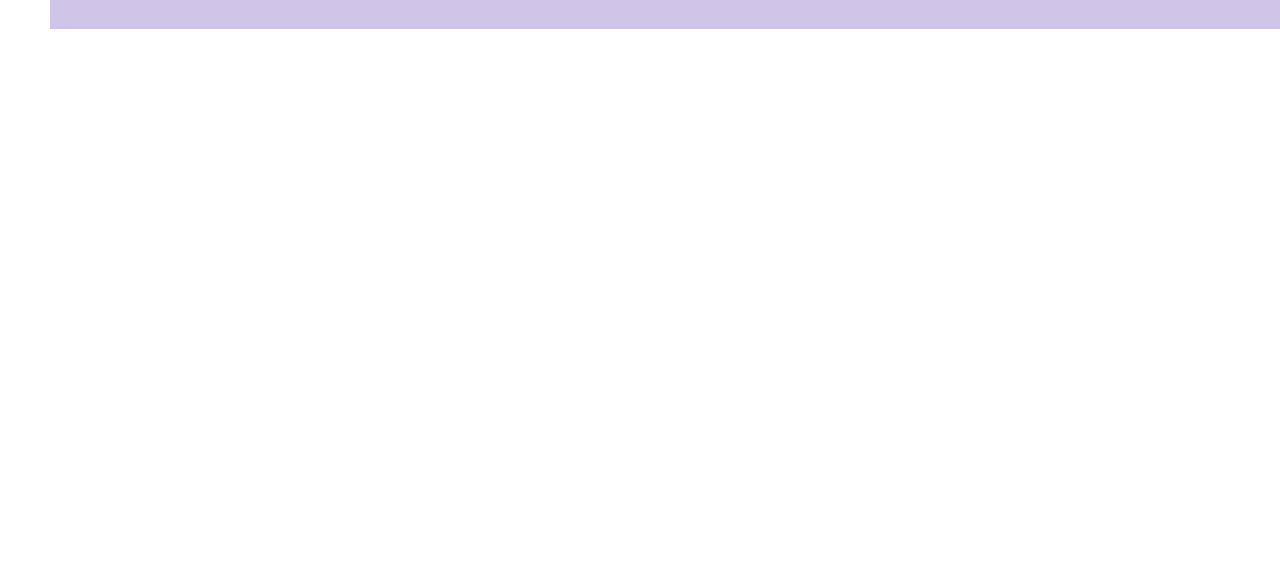
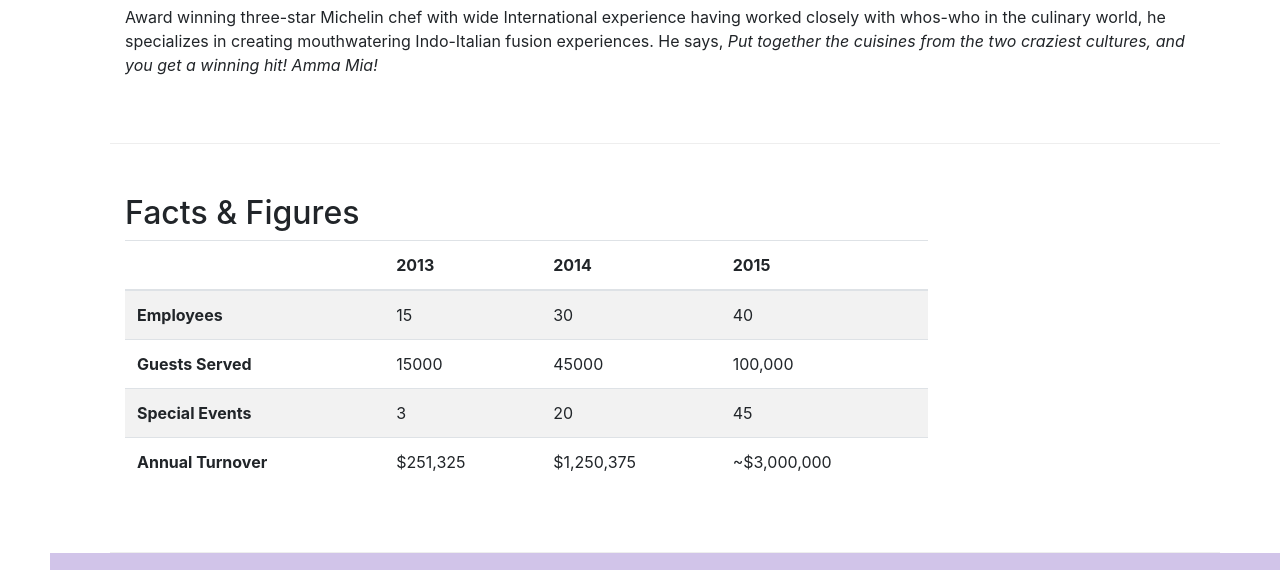
Before and after one commit to Semolski/bootstrap-test, a website: page aboutus.html in a window 1280 px wide. Shown: the part 1752-2322 px from the top of the page. Before the commit the page ends 1781 px from the top, so only its background shows below. Drawn offline with nearby package versions, Linux system fonts and the light colour scheme.

Commit message:
Bootstrap tables and cards

```diff
--- a/aboutus.html
+++ b/aboutus.html
@@ -62,7 +62,34 @@
                 <p>Started in 2010, Ristorante con Fusion quickly established itself as a culinary icon par excellence in Hong Kong. With its unique brand of world fusion cuisine that can be found nowhere else, it enjoys patronage from the A-list clientele in Hong Kong.  Featuring four of the best three-star Michelin chefs in the world, you never know what will arrive on your plate the next time you visit us.</p>
                 <p>The restaurant traces its humble beginnings to <em>The Frying Pan</em>, a successful chain started by our CEO, Mr. Peter Pan, that featured for the first time the world's best cuisines in a pan.</p>
             </div>
-            <div>
+            <div class="col-sm">
+                <div class="card">
+                    <h3 class="card-header bg-primary text-white">Facts At a Glance</h3>
+                    <div class="card-body">
+                        <dl class="row">
+                            <dt class="col-6">Started</dt>
+                            <dd class="col-6">3 Feb. 2013</dd>
+                            <dt class="col-6">Major Stake Holder</dt>
+                            <dd class="col-6">HK Fine Foods Inc.</dd>
+                            <dt class="col-6">Last Year's Turnover</dt>
+                            <dd class="col-6">$1,250,375</dd>
+                            <dt class="col-6">Employees</dt>
+                            <dd class="col-6">40</dd>
+                        </dl>
+                    </div>
+                </div>
+            </div>
+            <div class="col-12">
+                <div class="card card-body bg-light">
+                    <blockquote class="bootstrap">
+                        <p class="mb-0">You better cut the pizza in four pieces because I'm not hungry enough to eat six.</p>
+                        <footer class="blockquote-footer">Yogi Berra,
+                        <cite title="Source Title">
+                            The Wit and Wisdom of Yogi Berra, P. Pepe, Diversion Books, 2014
+                        </cite>
+                        </footer>
+                    </blockquote>
+                </div>
             </div>
         </div>
 
@@ -80,7 +107,49 @@
                 <p class="d-none d-sm-block">Award winning three-star Michelin chef with wide International experience having worked closely with whos-who in the culinary world, he specializes in creating mouthwatering Indo-Italian fusion experiences. He says, <em>Put together the cuisines from the two craziest cultures, and you get a winning hit! Amma Mia!</em></p>
             </div>
        </div>
-
+        <div class="row row-content">
+            <div class="col-12 col-sm-9">
+                <h2>Facts &amp; Figures</h2>
+                <table class="table table-striped">
+                    <thead class="thread-dark">
+                        <tr>
+                            <th>&nbsp;</th>
+                            <th>2013</th>
+                            <th>2014</th>
+                            <th>2015</th>
+                        </tr>
+                    </thead>
+                    <tbody>
+                    <tr>
+                        <th>Employees</th>
+                        <td>15</td>
+                        <td>30</td>
+                        <td>40</td>
+                    </tr>
+                    <tr>
+                        <th>Guests Served</th>
+                        <td>15000</td>
+                        <td>45000</td>
+                        <td>100,000</td>
+                    </tr>
+                    <tr>
+                        <th>Special Events</th>
+                        <td>3</td>
+                        <td>20</td>
+                        <td>45</td>
+                    </tr>
+                    <tr>
+                        <th>Annual Turnover</th>
+                        <td>$251,325</td>
+                        <td>$1,250,375</td>
+                        <td>~$3,000,000</td>
+                    </tr>
+                    </tbody>
+                </table>
+            </div>
+            <div class="col-12 col-sm-3">
+            </div>
+        </div>
     </div>
 
     <footer class="footer">
```
